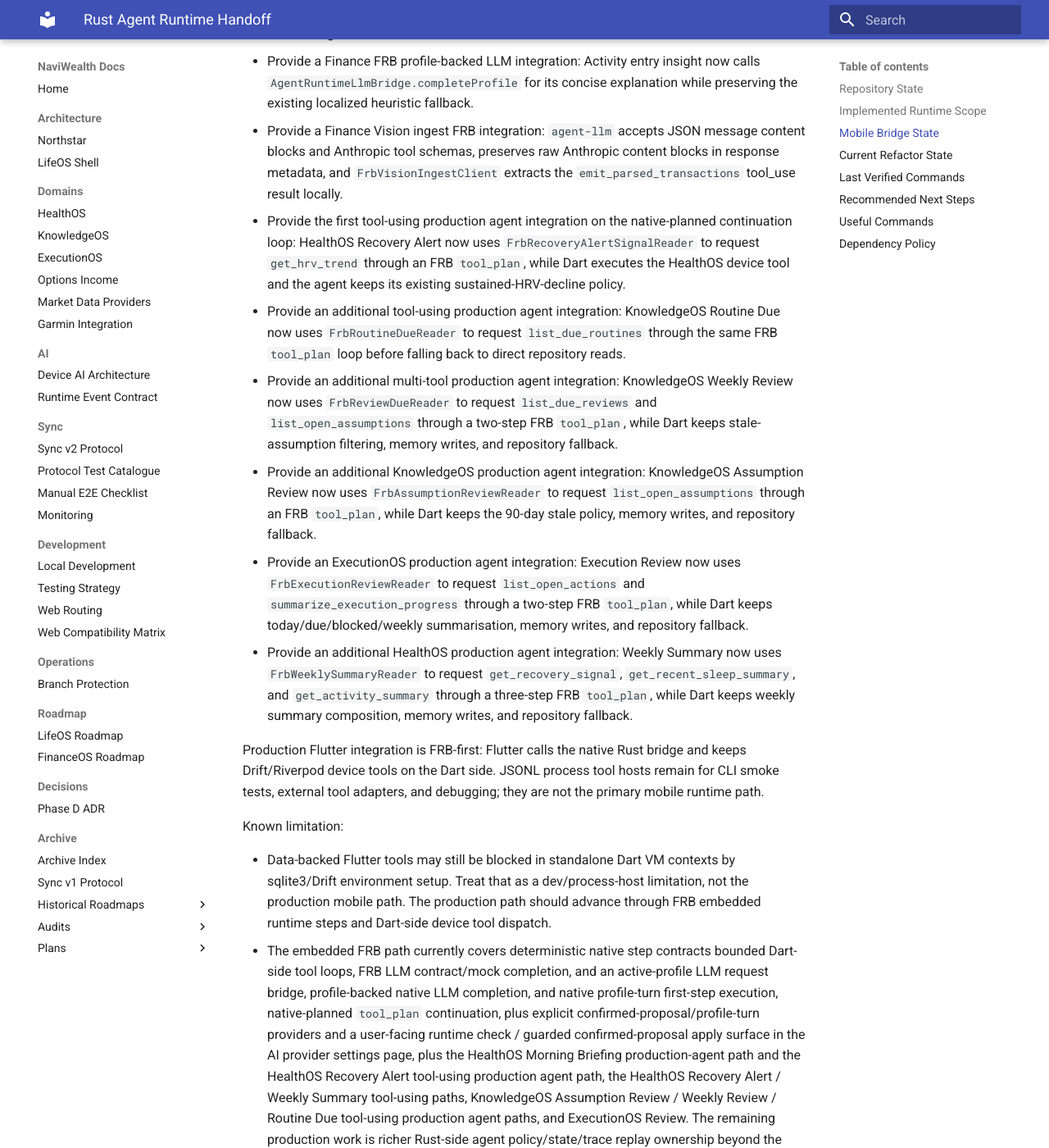
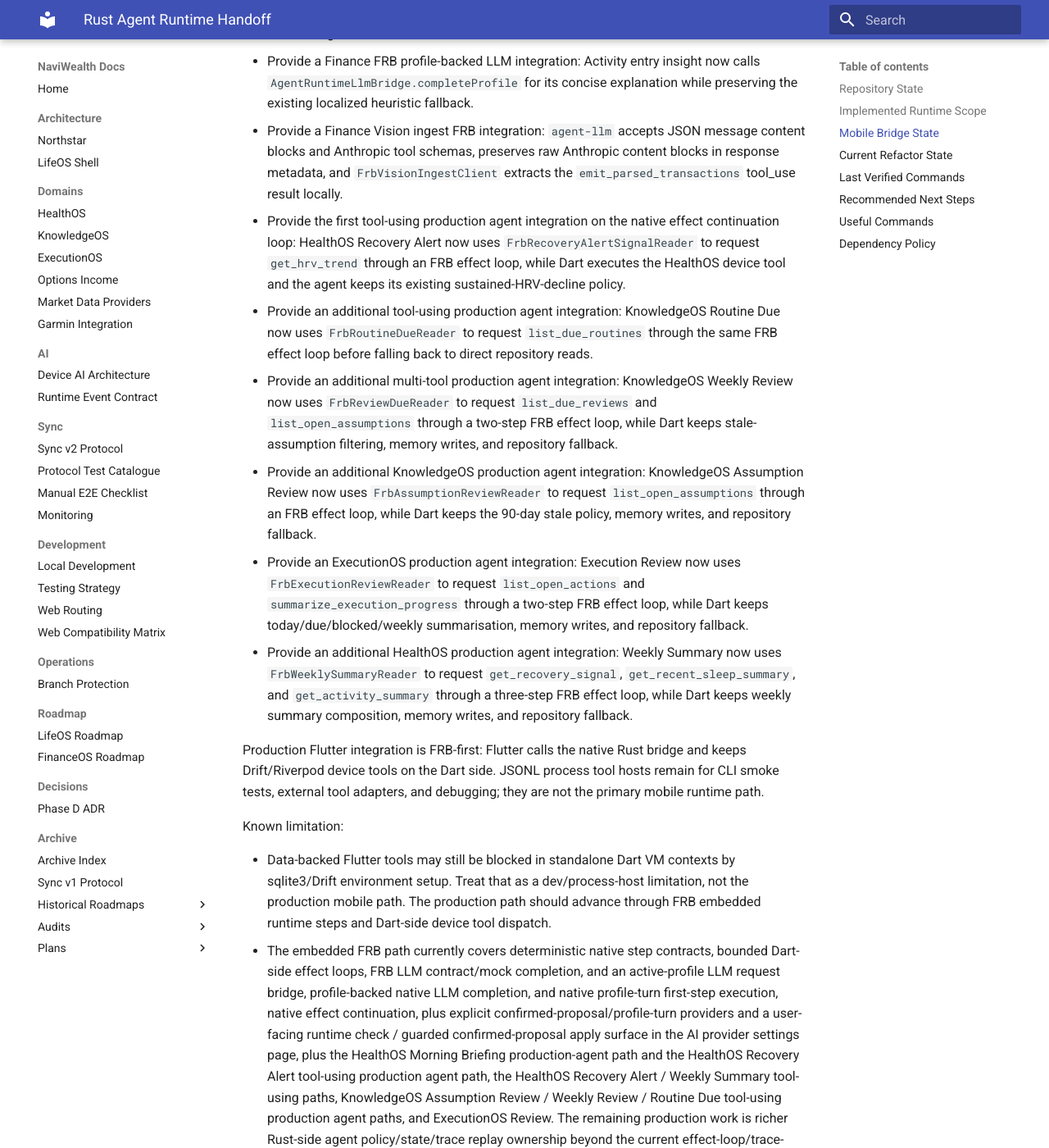
Before and after one commit to zsh-a/NaviWealth, an MkDocs documentation site: the page built from docs/architecture/rust-agent-runtime-handoff.md, in a window 1280 px wide and 1400 px high, scrolled down 5424 px. Shown: the whole window at 82% size. Built offline with MkDocs 1.6.1 and Material for MkDocs 9.7.7, drawn with Linux system fonts in a browser that asks for light colours; some of the changed text lies outside the part shown.

Commit message:
refactor(mobile): type agent runtime effect plans

```diff
--- a/docs/architecture/rust-agent-runtime-handoff.md
+++ b/docs/architecture/rust-agent-runtime-handoff.md
@@ -132,12 +132,12 @@
 - Provide FRB/native profile-backed LLM completion via
   `agentRuntimeCompleteProfileLlm`, using the device-local profile metadata
   for OpenAI-compatible and Anthropic-compatible HTTP providers.
-- Provide FRB/native continuation for the first Dart-dispatched tool step via
+- Provide FRB/native continuation for Dart-dispatched host effects via
   `agentRuntimeContinueRunStep`.
 - Provide a Dart-side `AgentRuntimeNativeStepRunner` that executes a bounded
-  embedded tool loop without a process host: native start step, Dart device
-  tool dispatch, native continuation step, repeated until a terminal native
-  step or the tool-call budget is exhausted.
+  embedded effect loop without a process host: native start step, Dart
+  host-effect dispatch, native continuation step, repeated until a terminal
+  native step or the effect budget is exhausted.
 - Provide a Dart-side `AgentRuntimeProposalBridge` that parses ready proposal
   envelopes from terminal FRB steps and dispatches confirmed proposals through
   the active cross-domain `ProposalApplier`.
@@ -151,32 +151,32 @@
   proposal runner.
 - Provide `AgentRuntimeProfileTurnRunner` and
   `agentRuntimeProfileTurnRunnerProvider`, which compose active-profile FRB LLM
-  completion with the bounded native FRB step/tool loop and return both the LLM
+  completion with the bounded native FRB effect loop and return both the LLM
   response and terminal native step.
 - Provide FRB/native profile-turn first-step execution via
   `agentRuntimeStartProfileTurnStep`: Rust completes the active-profile LLM
   request and starts the first native runtime step, then Dart resumes bounded
-  tool dispatch from that initial step.
-- Provide native-planned FRB tool continuation: Rust can seed a `tool_plan`
-  from run input or LLM response metadata, return the first
-  `tool_call_requested` step, consume each Dart tool response through
-  `agentRuntimeContinueRunStep`, and either request the next catalog tool or
-  return a terminal `frb_tool_loop` output.
+  host-effect dispatch from that initial step.
+- Provide native FRB effect continuation: Rust can seed `input.effects` from
+  run input or LLM response metadata, return the first `effect_requested` step,
+  consume each Dart effect response through `agentRuntimeContinueRunStep`, and
+  either request the next host effect or return a terminal `frb_effect_loop`
+  output.
 - Provide Dart-side native step trace summaries:
   `AgentRuntimeNativeStepRunner` can return the terminal step plus all native
-  steps observed, Dart tool responses, dispatch count, and budget-exhaustion
+  steps observed, Dart effect responses, dispatch count, and budget-exhaustion
   state; `AgentRuntimeProfileTurnResult` includes the same summary.
 - Provide Dart-side runtime bindings:
-  `AgentRuntimeToolPlanBinding` and `AgentRuntimeProfileTurnBinding` own
+  `AgentRuntimeEffectPlanBinding` and `AgentRuntimeProfileTurnBinding` own
   runtime metadata, active catalog lookup, runner invocation, and best-effort
-  trace recording for feature-level FRB integrations. Tool-plan business
-  readers use `AgentRuntimeToolPlanBinding.readFromToolPlan` for shared
+  trace recording for feature-level FRB integrations. Effect-plan business
+  readers use `AgentRuntimeEffectPlanBinding.readFromEffectPlan` for shared
   run/decode/fallback control flow.
 - Provide local AI trace persistence for the user-facing runtime check:
   `AgentRuntimeTraceRecorder` converts FRB profile-turn results into the
   existing `AiTrace` span model, and Settings -> AI provider records successful
   runtime checks into `AiTraceStore` best-effort.
-- Provide local AI trace persistence for migrated production tool-plan agents:
+- Provide local AI trace persistence for migrated production effect-loop agents:
   HealthOS Recovery Alert / Weekly Summary, KnowledgeOS Assumption Review /
   Weekly Review / Routine Due, and ExecutionOS Review record successful
   step-only FRB runs through `AgentRuntimeTraceRecorder.recordStepRun`.
@@ -187,7 +187,7 @@
   `app/agent_runtime/overrides/agent_runtime_provider_overrides.dart`, keeping
   `app/bootstrap.dart` focused on startup/auth/sync/domain/bootstrap concerns
   while FRB chat, profile-completion clients, profile-turn synthesis, and
-  migrated tool-plan agents are composed through the shared runtime binding
+  migrated effect-loop agents are composed through the shared runtime binding
   layer.
 - Provide a Settings -> AI provider runtime check that uses
   `AgentRuntimeProfileTurnBinding` / `agentRuntimeProfileTurnBindingProvider`
@@ -240,32 +240,32 @@
   content blocks in response metadata, and `FrbVisionIngestClient` extracts the
   `emit_parsed_transactions` tool_use result locally.
 - Provide the first tool-using production agent integration on the
-  native-planned continuation loop: HealthOS Recovery Alert now uses
+  native effect continuation loop: HealthOS Recovery Alert now uses
   `FrbRecoveryAlertSignalReader` to request `get_hrv_trend` through an FRB
-  `tool_plan`, while Dart executes the HealthOS device tool and the agent keeps
+  effect loop, while Dart executes the HealthOS device tool and the agent keeps
   its existing sustained-HRV-decline policy.
 - Provide an additional tool-using production agent integration:
   KnowledgeOS Routine Due now uses `FrbRoutineDueReader` to request
-  `list_due_routines` through the same FRB `tool_plan` loop before falling
+  `list_due_routines` through the same FRB effect loop before falling
   back to direct repository reads.
 - Provide an additional multi-tool production agent integration:
   KnowledgeOS Weekly Review now uses `FrbReviewDueReader` to request
   `list_due_reviews` and `list_open_assumptions` through a two-step FRB
-  `tool_plan`, while Dart keeps stale-assumption filtering, memory writes, and
+  effect loop, while Dart keeps stale-assumption filtering, memory writes, and
   repository fallback.
 - Provide an additional KnowledgeOS production agent integration:
   KnowledgeOS Assumption Review now uses `FrbAssumptionReviewReader` to request
-  `list_open_assumptions` through an FRB `tool_plan`, while Dart keeps the
+  `list_open_assumptions` through an FRB effect loop, while Dart keeps the
   90-day stale policy, memory writes, and repository fallback.
 - Provide an ExecutionOS production agent integration: Execution Review now
   uses `FrbExecutionReviewReader` to request `list_open_actions` and
-  `summarize_execution_progress` through a two-step FRB `tool_plan`, while
+  `summarize_execution_progress` through a two-step FRB effect loop, while
   Dart keeps today/due/blocked/weekly summarisation, memory writes, and
   repository fallback.
 - Provide an additional HealthOS production agent integration: Weekly Summary
   now uses `FrbWeeklySummaryReader` to request `get_recovery_signal`,
   `get_recent_sleep_summary`, and `get_activity_summary` through a three-step
-  FRB `tool_plan`, while Dart keeps weekly summary composition, memory writes,
+  FRB effect loop, while Dart keeps weekly summary composition, memory writes,
   and repository fallback.
 
 Production Flutter integration is FRB-first: Flutter calls the native Rust
@@ -279,10 +279,10 @@
   contexts by sqlite3/Drift environment setup. Treat that as a dev/process-host
   limitation, not the production mobile path. The production path should
   advance through FRB embedded runtime steps and Dart-side device tool dispatch.
-- The embedded FRB path currently covers deterministic native step contracts
-  bounded Dart-side tool loops, FRB LLM contract/mock completion, and an
+- The embedded FRB path currently covers deterministic native step contracts,
+  bounded Dart-side effect loops, FRB LLM contract/mock completion, and an
   active-profile LLM request bridge, profile-backed native LLM completion, and
-  native profile-turn first-step execution, native-planned `tool_plan`
+  native profile-turn first-step execution, native effect
   continuation, plus explicit confirmed-proposal/profile-turn providers and a
   user-facing runtime check / guarded confirmed-proposal apply surface in the
   AI provider settings page, plus the HealthOS Morning Briefing
@@ -291,7 +291,7 @@
   KnowledgeOS Assumption Review / Weekly Review / Routine Due tool-using
   production agent paths, and ExecutionOS Review. The remaining production
   work is richer Rust-side agent policy/state/trace replay ownership beyond
-  the current tool-plan/trace-summary/local persistence contract and migrating
+  the current effect-loop/trace-summary/local persistence contract and migrating
   additional tool-using production agents onto that fuller loop.
 
 ## Current Refactor State
```
Also changed, not shown: apps/mobile/lib/app/agent_runtime/README.md (+1 -1 lines), docs/ai/ai-architecture.md (+5 -5 lines), 10 other files.
